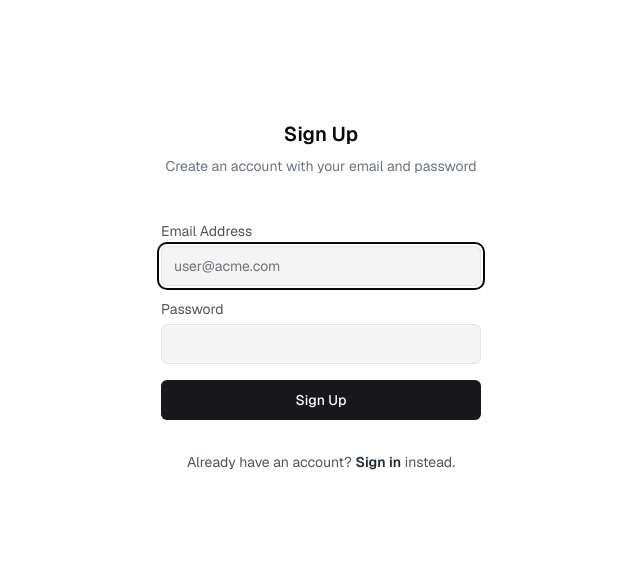
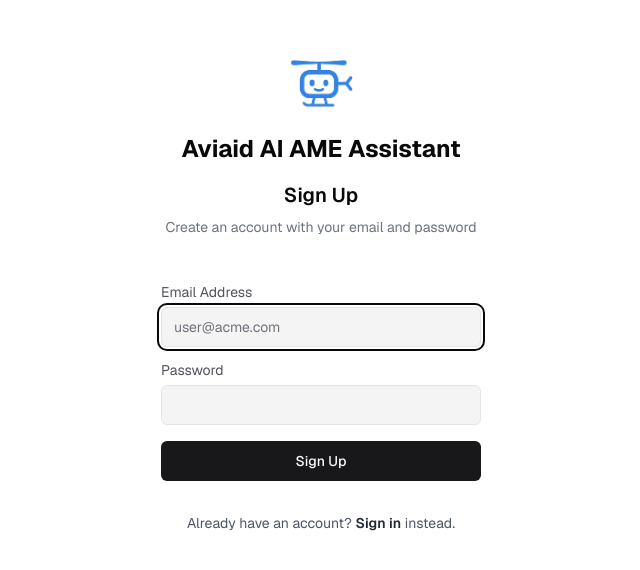
Before and after one commit to niazimurataj/aviaid-v0, a Next.js app: page /register in a window 1280 px wide. Shown: the part 104-674 px from the top of the page, without its empty margins (319-959 px from the left). Built offline with nearby package versions, Linux system fonts and the light colour scheme; no server answers; what bcrypt-ts would draw is missing.

Commit message:
ui: add logo to register pages

```diff
--- a/app/(auth)/login/page.tsx
+++ b/app/(auth)/login/page.tsx
@@ -4,6 +4,7 @@ import Link from 'next/link';
 import { useRouter } from 'next/navigation';
 import { useActionState, useEffect, useState } from 'react';
 import { toast } from '@/components/toast';
+import Image from 'next/image';
 
 import { AuthForm } from '@/components/auth-form';
 import { SubmitButton } from '@/components/submit-button';
@@ -53,6 +54,16 @@ export default function Page() {
     <div className="flex h-dvh w-screen items-start pt-12 md:pt-0 md:items-center justify-center bg-background">
       <div className="w-full max-w-md overflow-hidden rounded-2xl flex flex-col gap-12">
         <div className="flex flex-col items-center justify-center gap-2 px-4 text-center sm:px-16">
+          <Image
+            src="/images/logo.png"
+            alt="Aviaid Logo"
+            width={64}
+            height={64}
+            className="mb-4"
+          />
+          <h1 className="text-2xl font-bold dark:text-zinc-50 mb-2">
+            Aviaid AI AME Assistant
+          </h1>
           <h3 className="text-xl font-semibold dark:text-zinc-50">Sign In</h3>
           <p className="text-sm text-gray-500 dark:text-zinc-400">
             Use your email and password to sign in
--- a/app/(auth)/register/page.tsx
+++ b/app/(auth)/register/page.tsx
@@ -2,6 +2,7 @@
 
 import Link from 'next/link';
 import { useRouter } from 'next/navigation';
+import Image from 'next/image';
 import { useActionState, useEffect, useState } from 'react';
 
 import { AuthForm } from '@/components/auth-form';
@@ -54,6 +55,16 @@ export default function Page() {
     <div className="flex h-dvh w-screen items-start pt-12 md:pt-0 md:items-center justify-center bg-background">
       <div className="w-full max-w-md overflow-hidden rounded-2xl gap-12 flex flex-col">
         <div className="flex flex-col items-center justify-center gap-2 px-4 text-center sm:px-16">
+          <Image
+            src="/images/logo.png"
+            alt="Aviaid Logo"
+            width={64}
+            height={64}
+            className="mb-4"
+          />
+          <h1 className="text-2xl font-bold dark:text-zinc-50 mb-2">
+            Aviaid AI AME Assistant
+          </h1>
           <h3 className="text-xl font-semibold dark:text-zinc-50">Sign Up</h3>
           <p className="text-sm text-gray-500 dark:text-zinc-400">
             Create an account with your email and password
```
Also changed, not shown: 1 other file (tests, documents, lock files or other folders).
